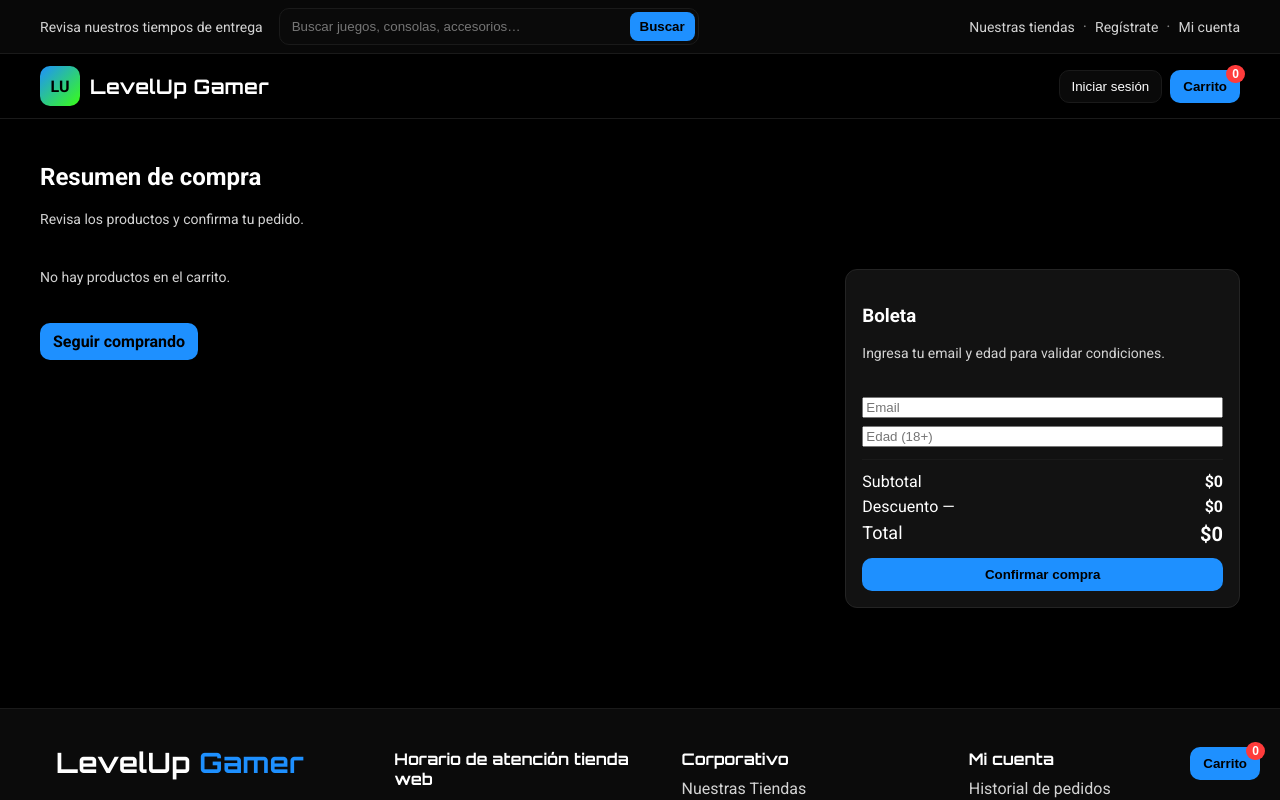
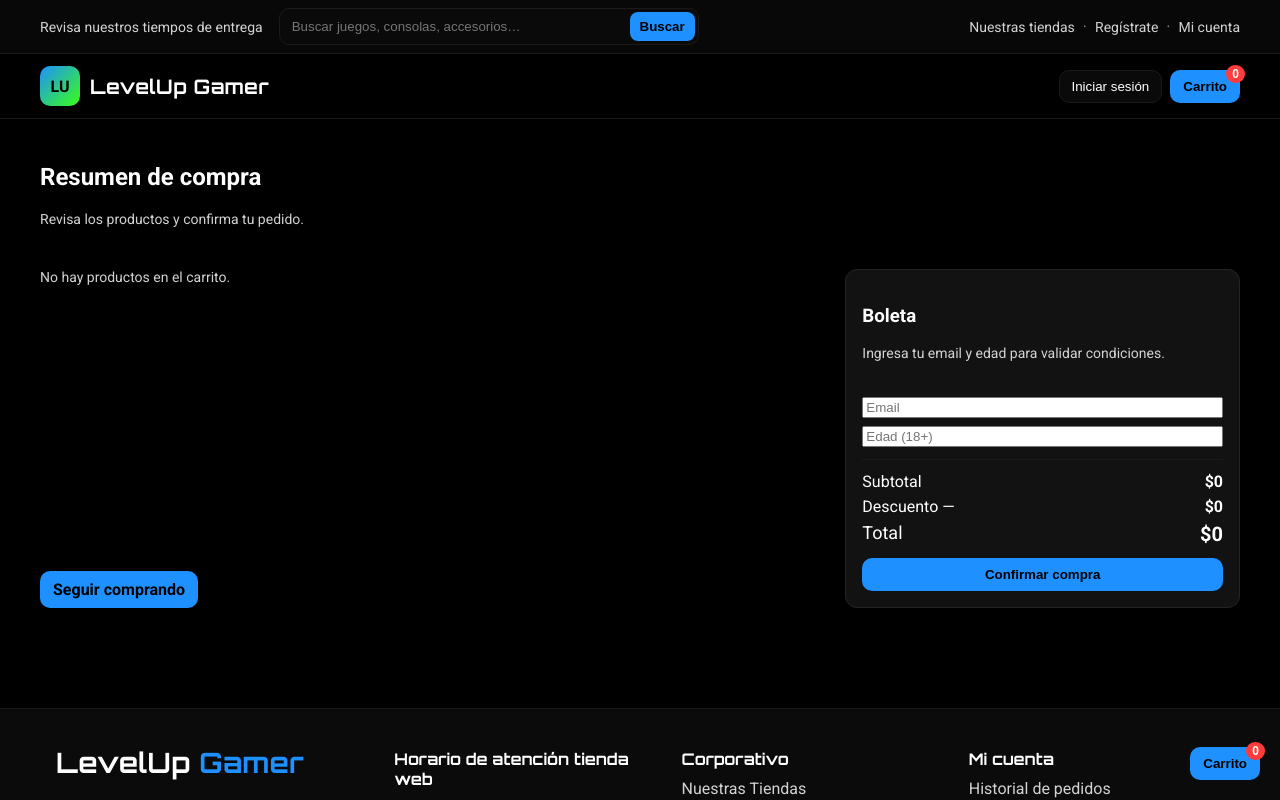
Before and after one commit to DanielBravoS88/LevelUp-gamer-react, a React (Vite) app: page /resumen in a window 1280 px wide. Built offline with nearby package versions, Linux system fonts and the light colour scheme.

Commit message:
Alineación de Agregar

```diff
--- a/src/styles.css
+++ b/src/styles.css
@@ -83,10 +83,10 @@ select,.chip{background:#0a0a0a;border:1px solid var(--muted);color:var(--text-2
 .media img{aspect-ratio:16/9;object-fit:cover}
 
 /* (Hover effect removed per request) */
-.body{padding:12px}
+.body{padding:12px;display:flex;flex-direction:column;flex:1}
 .title{font-weight:700}
 .price{font-size:18px;margin:6px 0;font-weight:800;color:var(--accent-2)}
-.desc{color:var(--text-2);font-size:14px;min-height:44px}
+.desc{color:var(--text-2);font-size:14px;min-height:44px;flex-grow:1}
 .card .row{display:flex;gap:8px;margin-top:auto}
 
 /* Cart */
```
